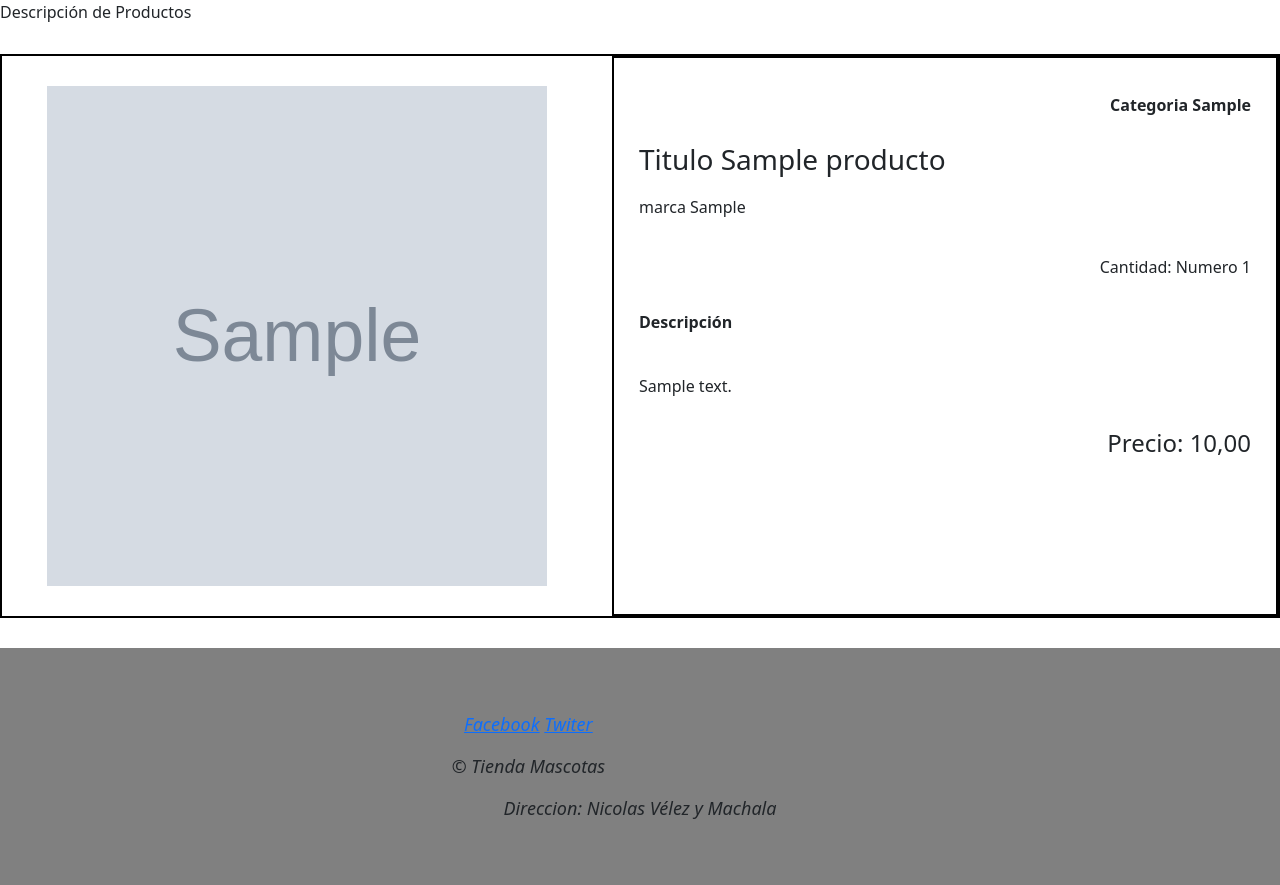
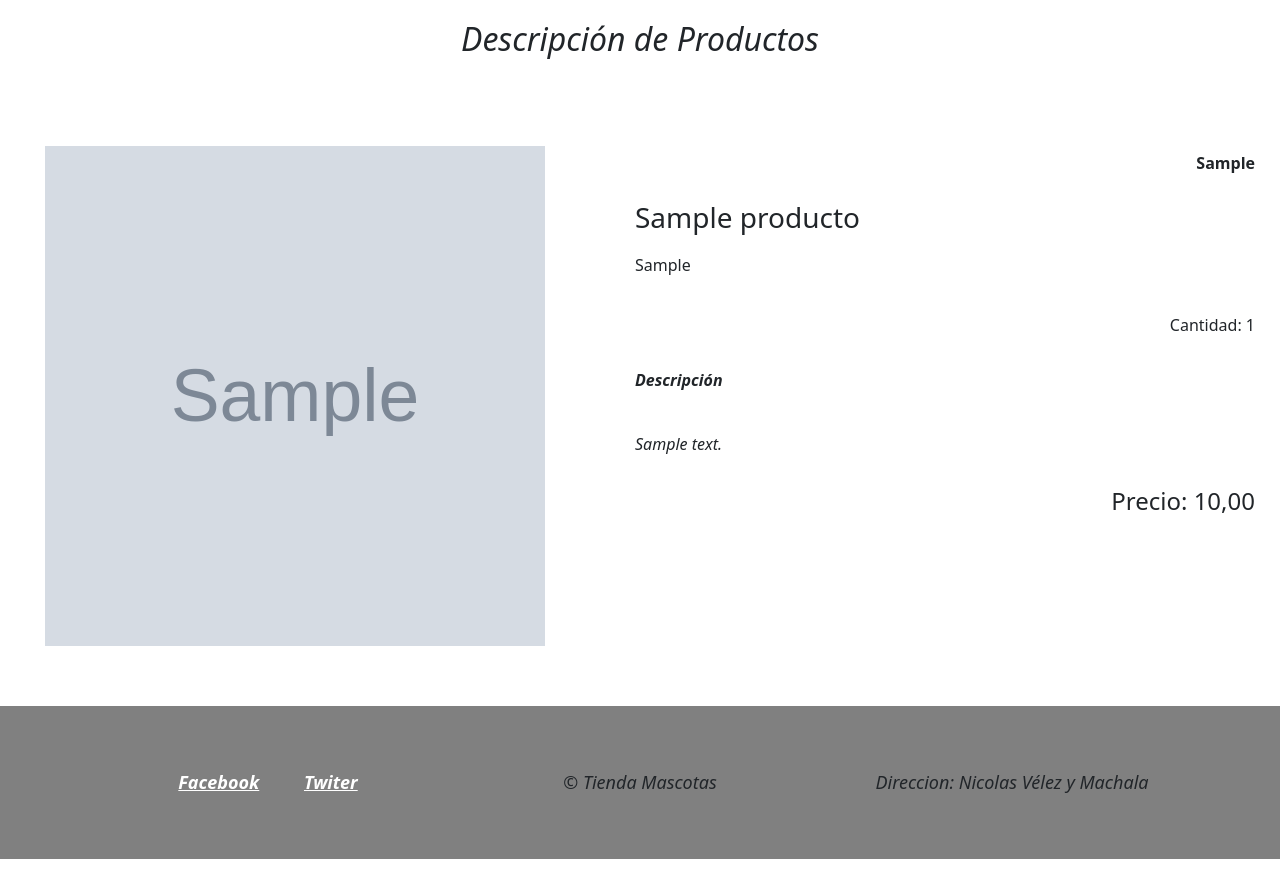
Before and after one commit to X7OH/Tienda-Mascotas--ExAnalisis-, a Django app: page /Producto/1 in a window 1280 px wide. Shown: the part 68-953 px from the top of the page. After the commit the page ends 927 px from the top, so only its background shows below. Run offline with Django 5.2, Linux system fonts and the light colour scheme; tables that the repository leaves empty hold one stand-in row (values such as "Sample post"); grey boxes marked "Sample" are stand-in pictures; some libraries are stand-ins or nearby versions.

Commit message:
Cambios5

```diff
--- a/TiendaMascotasWeb/TiendaMascotaApp/models.py
+++ b/TiendaMascotasWeb/TiendaMascotaApp/models.py
@@ -1,20 +1,30 @@
+from django.contrib.auth.hashers import check_password
 from django.db import models
+from django.contrib.auth.models import AbstractBaseUser, BaseUserManager
+
 
 class Usuario(models.Model):
     nombre = models.CharField(max_length=15,null=False)
     apellido = models.CharField(max_length=15,null=False)
     correo = models.EmailField(max_length=50,null= False)
-    contraseña = models.CharField(max_length=12,null=False)
+    contraseña = models.CharField(max_length=128,null=False)
     Dir1= models.CharField(max_length=30,default="N/A")
     Dir2= models.CharField(max_length=30,default="N/A")
     Ciudad= models.CharField(max_length=15,default="Quito")
     rol = models.CharField(max_length=20, default="Cliente")
 
+    USERNAME_FIELD = 'correo'
+    REQUIRED_FIELDS = ['nombre', 'apellido']
+
+    def check_password(self, raw_password):
+        # Usa check_password para verificar la contraseña
+        return check_password(raw_password, self.contraseña)
+
 class Producto(models.Model):
-    nombreProd = models.CharField(max_length=50,null=False)
+    nombreProd = models.CharField(max_length=50,null=True)
     marca=models.CharField(max_length=20,null=False,default="N/A")
     categoria = models.CharField(max_length=20,null=False)
-    descripcion = models.CharField(max_length=100,null=False)
-    cantidad = models.IntegerField(default="0")
-    precio = models.DecimalField(max_digits=8, decimal_places=2, default=0.00)
+    descripcion = models.CharField(max_length=100,default="N/A")
+    cantidad = models.IntegerField(default=0)
+    precio = models.DecimalField(max_digits=8, decimal_places=2, default=0.00, null=True, blank=True)
     foto= models.ImageField(upload_to="fotos", default="fotos/default.png")
--- a/TiendaMascotasWeb/TiendaMascotaApp/static/css/DescProd.css
+++ b/TiendaMascotasWeb/TiendaMascotaApp/static/css/DescProd.css
@@ -45,7 +45,7 @@
 .contDesc{
     display: flex;
     /* align-items: center; */
-    border: 2px solid black;
+    /* border: 2px solid black; */
     margin: 30px 0px 30px;
     /* flex-wrap: nowrap;
     flex-direction: row; */
@@ -66,7 +66,7 @@
     flex: 2;
     padding: 35px 25px 25px 25px;
     text-align: center;
-    border: 2px solid black;
+    /* border: 2px solid black; */
 }
 
 .titProd{
@@ -99,3 +99,19 @@
     text-align: right;
     font-weight: bold;
 }
+
+.titulo{
+    display: flex;
+    justify-content: center;
+    align-items: center;
+    padding: 20px 0px 20px 0px;
+    font-style: italic;
+}
+
+.titulo h2{
+    font-style: italic;
+}
+
+.Descrip p{
+    font-style: italic;
+}
--- a/TiendaMascotasWeb/TiendaMascotaApp/static/css/HeadFoot.css
+++ b/TiendaMascotasWeb/TiendaMascotaApp/static/css/HeadFoot.css
@@ -11,8 +11,12 @@
 }
 
 .footer{
-    background-color: grey;
-    text-align: right;
+  background-color: grey;
+    /* text-align: right; */
+  text-align: center;
+  display: flex;
+  justify-content: center;
+  align-items: center;
 }
 
 /* Dropdown button */
@@ -61,3 +65,16 @@
   .dropdown:hover .dropdown-content {
     display: block;
   }
+
+.textfinal{
+  display: flex;
+  text-align: center;
+  justify-content: center;
+}
+
+.textfinal a{
+  font-weight: bold;
+  color: white;
+  padding-left: 20px;
+  padding-right: 20px;
+}
--- a/TiendaMascotasWeb/TiendaMascotaApp/static/css/ModProd.css
+++ b/TiendaMascotasWeb/TiendaMascotaApp/static/css/ModProd.css
@@ -5,3 +5,16 @@
 .cat{
     width: 200px;
 }
+
+td{
+    width: 100%;
+}
+
+.preciotabla{
+    width: 100%;
+}
+
+.table th {
+    padding-left: 15px; /* Ajusta el valor según tus necesidades */
+    padding-right: 15px;
+}
--- a/TiendaMascotasWeb/TiendaMascotaApp/static/css/productos.css
+++ b/TiendaMascotasWeb/TiendaMascotaApp/static/css/productos.css
@@ -51,7 +51,7 @@
     width: 300px;         /* Ancho del contenedor */
     height: 400px;        /* Alto del contenedor */
     overflow: hidden;     /* Ocultar cualquier contenido que desborde el contenedor */
-    border: 1px solid #ccc; /* Opcional: añadir un borde para visualizar el contenedor */
+    /* border: 1px solid #ccc;  */
     display: flex;        /* Usar flexbox para centrar la imagen */
     align-items: center;  /* Centrar verticalmente */
     justify-content: center; /* Centrar horizontalmente */
--- a/TiendaMascotasWeb/TiendaMascotaApp/template/DescProd.html
+++ b/TiendaMascotasWeb/TiendaMascotaApp/template/DescProd.html
@@ -5,20 +5,20 @@
 <section>
     <!-- Container (TOUR Section) -->
     <div id="tour" class="bg-1">
-        <p>Descripción de Productos</p>
+        <div class="titulo"> <h2>Descripción de Productos</h2> </div>
 
             <div class="contDesc">
                 <div class="imgProd"><img  src=" {{ producto.foto.url }} " alt="Producto" >
                 </div>
 
                 <div class="contProd">
-                    <div class="catpr"><p>Categoria {{ producto.categoria }}</p></div>
-                    <div class="titProd"><h3>Titulo {{ producto.nombreProd }}</h3></div>
+                    <div class="catpr"><p>{{ producto.categoria }}</p></div>
+                    <div class="titProd"><h3>{{ producto.nombreProd }}</h3></div>
                     <div class="marcapr">
-                        <p>marca {{ producto.marca }} </p>
+                        <p>{{ producto.marca }} </p>
                     </div>
                     <div class="cantProd">
-                        <p>Cantidad: <span>Numero {{ producto.cantidad }} </span></p>
+                        <p>Cantidad: <span>{{ producto.cantidad }} </span></p>
                     </div>
                     <div class="Descrip">
                         <strong><p>Descripción </p></strong>
--- a/TiendaMascotasWeb/TiendaMascotaApp/template/HeadFoot.html
+++ b/TiendaMascotasWeb/TiendaMascotaApp/template/HeadFoot.html
@@ -124,14 +124,15 @@
                     </span>
                 </a>
             </p>
+            <div class="textfinal">
+                <p class="m-0 mbt">
+                    <a href="#" class="link">Facebook</a>
+                    <a href="#" class="link">Twiter</a>
 
-            <p class="m-0 mbt">
-                <a href="redirigir" class="link">Facebook</a>
-                <a href="redirigir" class="link">Twiter</a>
-
-            </p>
-            <p class="m-0 mbt1">&copy; Tienda Mascotas</p>
-            <p>Direccion: Nicolas Vélez y Machala</p>
+                </p>
+                <p class="m-0 mbt1">&copy; Tienda Mascotas</p>
+                <p>Direccion: Nicolas Vélez y Machala</p>
+            </div>
         </div>
 
     </footer>
--- a/TiendaMascotasWeb/TiendaMascotaApp/views.py
+++ b/TiendaMascotasWeb/TiendaMascotaApp/views.py
@@ -6,6 +6,8 @@ from django.contrib import messages  # Para mensajes de error
 from django.http import JsonResponse
 from django.db.models import Q
 import os
+from django.contrib.auth.hashers import make_password
+import bcrypt
 
 def var(request):
     rol = request.session.get('usuario_rol', None)
@@ -65,6 +67,8 @@ def Registro(request):
         if form.is_valid():
             usuario = form.save(commit=False)
             usuario.rol = "Cliente"  # Establece el rol predeterminado si lo necesitas
+
+
             usuario.save()
             return redirect('Login')
         else:
@@ -153,16 +157,18 @@ def ElimProd(request, producto_id):
     producto.delete()
     return redirect('ModProd')
 
+
 def ModProd(request):
     rol, correo = var(request)
     categorias = ['Alimentos', 'Aseo', 'Ropa']
+
     if request.method == "POST":
         producto_id = request.POST.get("producto_id")
 
         if producto_id:  # Actualizar producto existente
             producto = get_object_or_404(Producto, id=producto_id)
             form = RegiProd(request.POST, request.FILES, instance=producto)
-        else:
+        else:  # Crear nuevo producto
             form = RegiProd(request.POST, request.FILES)
 
         if form.is_valid():
@@ -171,5 +177,9 @@ def ModProd(request):
         else:
             print(form.errors)
 
+    else:
+        form = RegiProd()
+
     productos = Producto.objects.all()  # Obtiene todos los productos
-    return render(request, 'ModProd.html', {'productos': productos, 'categorias': categorias, 'user_role': rol, 'user_correo': correo})
+    return render(request, 'ModProd.html', {'productos': productos,'categorias': categorias,'user_role': rol, 'user_correo': correo, 'form': form,  # Incluye el formulario en el contexto para la vista
+    })
```
Also changed, not shown: TiendaMascotasWeb/TiendaMascotaApp/template/ModProd Actual.html (added, +131 -0 lines), TiendaMascotasWeb/TiendaMascotaApp/template/ModProd.html (+3 -8 lines), TiendaMascotasWeb/TiendaMascotaApp/migrations/0008_alter_producto_descripcion_alter_producto_nombreprod.py (added), TiendaMascotasWeb/TiendaMascotaApp/migrations/0009_alter_producto_cantidad_alter_producto_descripcion.py (added), TiendaMascotasWeb/TiendaMascotaApp/migrations/0010_alter_producto_precio.py (added), TiendaMascotasWeb/TiendaMascotaApp/migrations/0011_alter_producto_precio.py (added), TiendaMascotasWeb/TiendaMascotaApp/migrations/0012_alter_producto_precio.py (added), TiendaMascotasWeb/TiendaMascotaApp/migrations/0013_alter_usuario_contraseña.py (added), TiendaMascotasWeb/TiendaMascotaApp/migrations/0014_alter_usuario_contraseña.py (added), TiendaMascotasWeb/media/fotos/WhatsApp_Image_2024-07-22_at_11.10.43_AM_1.jpeg (added), TiendaMascotasWeb/media/fotos/curso_2_hUcn1L9.jpg (added), TiendaMascotasWeb/media/fotos/curso_2_oO5DTwx.jpg (added).
